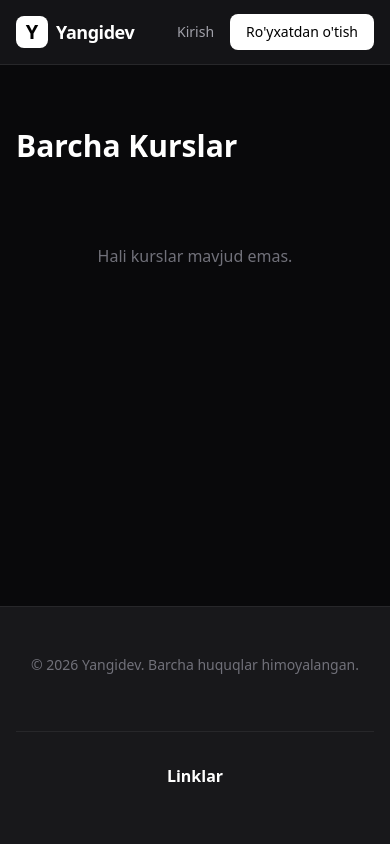
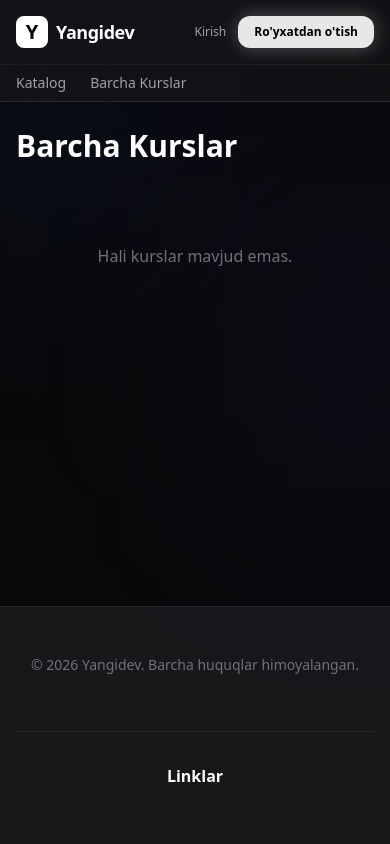
Before and after one commit to imwithai/yangidev, a Django app: page /courses/ in a window 390 px wide. Run offline with Django 5.2, Linux system fonts and the light colour scheme; data comes from the database, SQL or seed files in the repository; data that the repository does not hold is empty; some libraries are stand-ins or nearby versions.

Commit message:
Apply Liquid Glass UI and refine Next Lesson logic
- Restyled components (navbar, cards, buttons, inputs) with iOS-inspired backdrop-blur glassmorphism
- Implemented mobile-friendly horizontal scroll navigation
- Fixed 'Darsni davom ettirish' button to accurately direct to first uncompleted lesson
- Completely removed Telegram link from footer

Co-authored-by: imwithai <342253103+imwithai@users.noreply.github.com>

```diff
--- a/core/templates/core/base.html
+++ b/core/templates/core/base.html
@@ -24,28 +24,35 @@
     <style type="text/tailwindcss">
         @layer utilities {
             .bg-glass {
-                @apply bg-zinc-900/80 backdrop-blur-md border-b border-zinc-800;
+                @apply bg-zinc-900/60 backdrop-blur-xl border-b border-white/10 shadow-[0_4px_30px_rgba(0,0,0,0.1)];
             }
             .card {
-                @apply bg-zinc-900 border border-zinc-800 rounded-xl overflow-hidden hover:border-zinc-700 transition-colors;
+                @apply bg-zinc-900/40 backdrop-blur-md border border-white/10 rounded-2xl overflow-hidden hover:border-white/20 transition-all shadow-[0_8px_32px_rgba(0,0,0,0.3)] hover:shadow-[0_8px_32px_rgba(255,255,255,0.05)];
             }
             .btn-primary {
-                @apply inline-flex justify-center items-center px-4 py-2 bg-white text-black font-medium rounded-lg hover:bg-zinc-200 transition-colors focus:ring-2 focus:ring-offset-2 focus:ring-zinc-500 focus:ring-offset-zinc-950;
+                @apply inline-flex justify-center items-center px-4 py-2 bg-white/90 backdrop-blur-sm text-black font-semibold rounded-xl hover:bg-white transition-all focus:ring-2 focus:ring-offset-2 focus:ring-white/50 focus:ring-offset-zinc-950 shadow-[0_0_20px_rgba(255,255,255,0.3)];
             }
             .btn-secondary {
-                @apply inline-flex justify-center items-center px-4 py-2 bg-zinc-800 text-white font-medium rounded-lg hover:bg-zinc-700 transition-colors border border-zinc-700;
+                @apply inline-flex justify-center items-center px-4 py-2 bg-zinc-800/50 backdrop-blur-md text-white font-medium rounded-xl hover:bg-zinc-700/60 transition-all border border-white/10;
             }
             .input-field {
-                @apply w-full bg-zinc-900 border border-zinc-800 text-white rounded-lg px-4 py-2 focus:outline-none focus:border-zinc-500 focus:ring-1 focus:ring-zinc-500;
+                @apply w-full bg-zinc-900/50 backdrop-blur-sm border border-white/10 text-white rounded-xl px-4 py-3 focus:outline-none focus:border-white/30 focus:ring-1 focus:ring-white/30 transition-all shadow-inner;
             }
         }
     </style>
 </head>
-<body class="bg-zinc-950 text-zinc-300 min-h-screen flex flex-col font-sans antialiased">
+<body class="bg-zinc-950 text-zinc-300 min-h-screen flex flex-col font-sans antialiased relative">
+
+    <!-- Background Glow Effects -->
+    <div class="fixed inset-0 pointer-events-none z-0 overflow-hidden">
+        <div class="absolute -top-[20%] -left-[10%] w-[50%] h-[50%] rounded-full bg-blue-600/10 blur-[120px]"></div>
+        <div class="absolute top-[20%] -right-[10%] w-[40%] h-[40%] rounded-full bg-purple-600/10 blur-[120px]"></div>
+    </div>
+
     <!-- Navbar -->
-    <header class="fixed top-0 w-full z-50 bg-glass">
+    <header class="fixed top-0 w-full z-50 bg-glass transition-all">
         <div class="max-w-7xl mx-auto px-4 sm:px-6 lg:px-8">
-            <div class="flex items-center justify-between h-16">
+            <div class="flex items-center justify-between h-16 md:h-20">
                 <!-- Logo -->
                 <div class="flex-shrink-0">
                     <a href="{% url 'home' %}" class="flex items-center gap-2">
@@ -62,29 +69,38 @@
 
                 <!-- Desktop Nav -->
                 <nav class="hidden md:flex items-center space-x-8">
-                    <a href="{% url 'category-list' %}" class="text-sm font-medium text-zinc-400 hover:text-white transition-colors">Katalog</a>
-                    <a href="{% url 'course-list' %}" class="text-sm font-medium text-zinc-400 hover:text-white transition-colors">Barcha Kurslar</a>
+                    <a href="{% url 'category-list' %}" class="text-sm font-semibold text-zinc-400 hover:text-white transition-colors drop-shadow-md">Katalog</a>
+                    <a href="{% url 'course-list' %}" class="text-sm font-semibold text-zinc-400 hover:text-white transition-colors drop-shadow-md">Barcha Kurslar</a>
                 </nav>
 
                 <!-- Auth -->
-                <div class="flex items-center space-x-4">
+                <div class="flex items-center space-x-3 sm:space-x-4">
                     {% if user.is_authenticated %}
-                        <a href="{% url 'profile' %}" class="text-sm font-medium text-zinc-400 hover:text-white transition-colors">{{ user.first_name|default:user.username }}</a>
+                        <a href="{% url 'profile' %}" class="hidden sm:block text-sm font-medium text-zinc-400 hover:text-white transition-colors truncate max-w-[100px]">{{ user.first_name|default:user.username }}</a>
+                        <a href="{% url 'profile' %}" class="sm:hidden text-zinc-400 hover:text-white transition-colors">
+                            <svg class="w-6 h-6" fill="none" stroke="currentColor" viewBox="0 0 24 24"><path stroke-linecap="round" stroke-linejoin="round" stroke-width="2" d="M16 7a4 4 0 11-8 0 4 4 0 018 0zM12 14a7 7 0 00-7 7h14a7 7 0 00-7-7z"></path></svg>
+                        </a>
                         <form method="post" action="{% url 'logout' %}" class="inline">
                             {% csrf_token %}
-                            <button type="submit" class="btn-secondary text-sm py-1.5">Chiqish</button>
+                            <button type="submit" class="btn-secondary text-xs sm:text-sm py-1.5 px-3">Chiqish</button>
                         </form>
                     {% else %}
-                        <a href="{% url 'login' %}" class="text-sm font-medium text-zinc-400 hover:text-white transition-colors">Kirish</a>
-                        <a href="{% url 'register' %}" class="btn-primary text-sm py-1.5">Ro'yxatdan o'tish</a>
+                        <a href="{% url 'login' %}" class="text-xs sm:text-sm font-medium text-zinc-400 hover:text-white transition-colors">Kirish</a>
+                        <a href="{% url 'register' %}" class="btn-primary text-xs sm:text-sm py-1.5 px-3 sm:px-4">Ro'yxatdan o'tish</a>
                     {% endif %}
                 </div>
+            </div>
+
+            <!-- Mobile Nav Scroll Row -->
+            <div class="md:hidden flex items-center space-x-6 overflow-x-auto py-2 -mx-4 px-4 border-t border-white/5 scrollbar-hide text-sm">
+                <a href="{% url 'category-list' %}" class="whitespace-nowrap font-medium text-zinc-400 hover:text-white transition-colors">Katalog</a>
+                <a href="{% url 'course-list' %}" class="whitespace-nowrap font-medium text-zinc-400 hover:text-white transition-colors">Barcha Kurslar</a>
             </div>
         </div>
     </header>
 
     <!-- Main Content -->
-    <main class="flex-grow pt-24 pb-12">
+    <main class="flex-grow pt-24 md:pt-28 pb-12 relative z-10">
         {% block content %}{% endblock %}
     </main>
 
@@ -97,12 +113,6 @@
                 </div>
 
                 <div class="flex space-x-6">
-                    {% if site_settings.telegram_url %}
-                    <a href="{{ site_settings.telegram_url }}" class="text-zinc-400 hover:text-white" target="_blank" rel="noopener noreferrer">
-                        <span class="sr-only">Telegram</span>
-                        <svg class="h-6 w-6" fill="currentColor" viewBox="0 0 24 24"><path d="M12 0C5.373 0 0 5.373 0 12s5.373 12 12 12 12-5.373 12-12S18.627 0 12 0zm5.894 8.221l-1.97 9.28c-.145.658-.537.818-1.084.508l-3-2.21-1.446 1.394c-.14.18-.357.223-.548.223l.188-2.85 5.18-4.686c.223-.195-.054-.285-.346-.09l-6.4 4.024-2.76-.86c-.6-.185-.61-.6.125-.89l10.736-4.136c.5-.185.954.11 1.325.503z"/></svg>
-                    </a>
-                    {% endif %}
                     {% if site_settings.instagram_url %}
                     <a href="{{ site_settings.instagram_url }}" class="text-zinc-400 hover:text-white" target="_blank" rel="noopener noreferrer">
                         <span class="sr-only">Instagram</span>
@@ -127,9 +137,6 @@
             <div class="pt-8 border-t border-zinc-800 text-center">
                 <h3 class="text-white font-bold mb-2">Linklar</h3>
                 <div class="flex justify-center space-x-4">
-                    {% if site_settings.telegram_url %}
-                    <a href="{{ site_settings.telegram_url }}" class="text-zinc-400 hover:text-white transition-colors">Telegram</a>
-                    {% endif %}
                     {% if site_settings.instagram_url %}
                     <a href="{{ site_settings.instagram_url }}" class="text-zinc-400 hover:text-white transition-colors">Instagram</a>
                     {% endif %}
--- a/core/templates/core/classroom.html
+++ b/core/templates/core/classroom.html
@@ -55,8 +55,8 @@
         </div>
 
         <!-- Sidebar Lessons -->
-        <div class="lg:w-1/4">
-            <div class="card sticky top-24 max-h-[calc(100vh-8rem)] flex flex-col">
+        <div class="lg:w-1/4 mt-8 lg:mt-0">
+            <div class="card lg:sticky lg:top-32 max-h-[calc(100vh-8rem)] flex flex-col">
                 <div class="p-4 border-b border-zinc-800">
                     <h3 class="font-bold text-white">{{ lesson.course.title }}</h3>
                     <div class="mt-3">
--- a/core/views.py
+++ b/core/views.py
@@ -48,6 +48,16 @@ class CourseDetailView(DetailView):
             completed = self.request.user.lesson_progress.filter(lesson__course=course, is_completed=True).values_list('lesson_id', flat=True)
             context['completed_lessons'] = list(completed)
             context['completed_count'] = len(completed)
+
+            # Find next lesson
+            if context['lessons'].exists():
+                next_lesson = context['lessons'].exclude(id__in=completed).order_by('lesson_order').first()
+                if not next_lesson: # If all completed, return the last lesson
+                    next_lesson = context['lessons'].order_by('-lesson_order').first()
+                context['next_lesson'] = next_lesson
+            else:
+                context['next_lesson'] = None
+
             if context['lessons'].count() > 0:
                 context['progress_percentage'] = int((len(completed) / context['lessons'].count()) * 100)
             else:
@@ -57,6 +67,7 @@ class CourseDetailView(DetailView):
             context['completed_lessons'] = []
             context['completed_count'] = 0
             context['progress_percentage'] = 0
+            context['next_lesson'] = context['lessons'].first() if context['lessons'].exists() else None
 
         return context
 
@@ -141,7 +152,7 @@ class TailwindFormMixin:
         super().__init__(*args, **kwargs)
         for field in self.fields.values():
             field.widget.attrs.update({
-                'class': 'w-full bg-zinc-900 border border-zinc-800 text-white rounded-lg px-4 py-3 focus:outline-none focus:border-white'
+                'class': 'w-full bg-zinc-900/50 backdrop-blur-sm border border-white/10 text-white rounded-xl px-4 py-3 focus:outline-none focus:border-white/30 focus:ring-1 focus:ring-white/30 transition-all shadow-inner'
             })
             field.help_text = ''
 
```
Also changed, not shown: core/templates/core/course_detail.html (+4 -4 lines).
